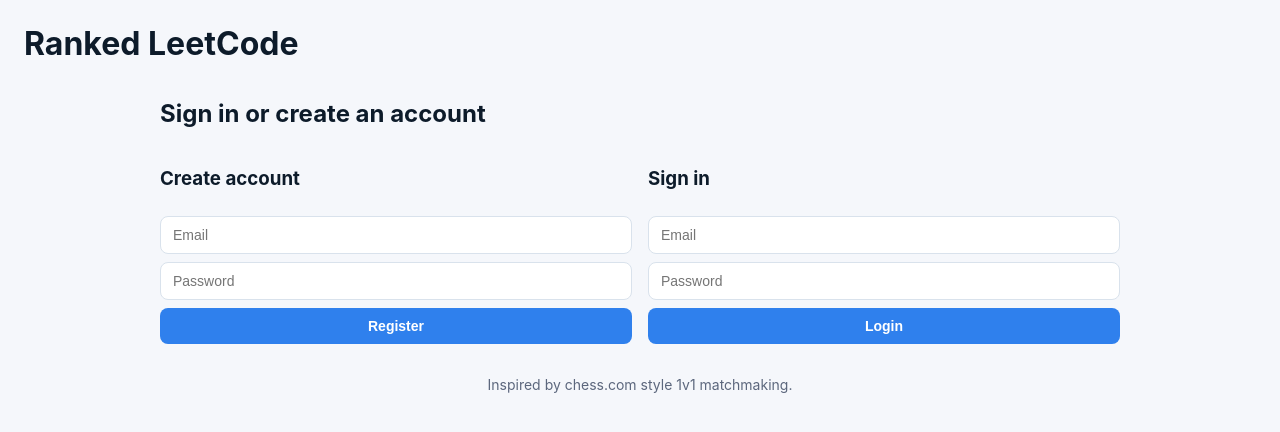
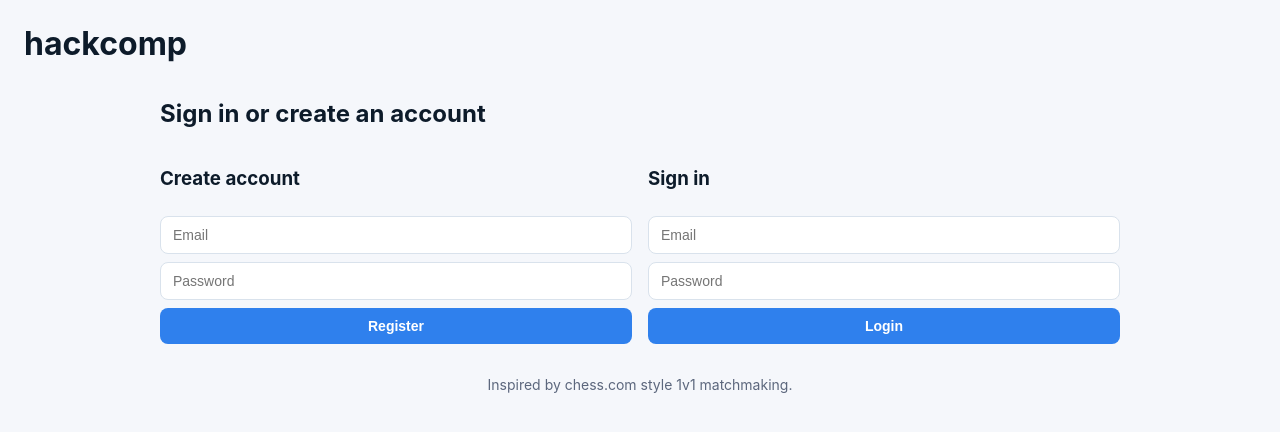
Before and after one commit to rayz1459/rankedcode, a website: page public/index.html in a window 1280 px wide. Drawn offline with Linux system fonts and the light colour scheme.

Commit message:
Faulty commit.

```diff
--- a/public/index.html
+++ b/public/index.html
@@ -3,12 +3,12 @@
   <head>
     <meta charset="UTF-8" />
     <meta name="viewport" content="width=device-width, initial-scale=1.0" />
-    <title>Ranked LeetCode</title>
+    <title>hackcomp</title>
     <link rel="stylesheet" href="/styles.css" />
   </head>
   <body>
     <header>
-      <h1>Ranked LeetCode</h1>
+      <h1>hackcomp</h1>
       <div id="session"></div>
     </header>
 
```
